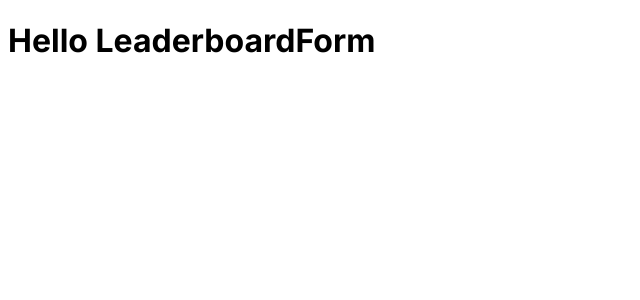
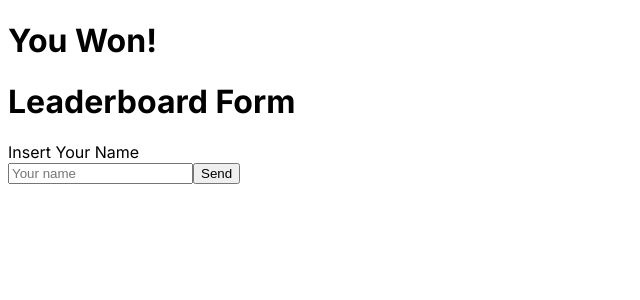
Before and after one commit to adrian1lara/waldo-game, a Next.js app: page /submit in a window 1280 px wide. Shown: the top 300 px of the page, without its empty margins (0-640 px from the left). Built offline with nearby package versions, Linux system fonts and the light colour scheme.

Commit message:
handle logistic to fetch our api and post the data

```diff
--- a/src/app/submit/page.js
+++ b/src/app/submit/page.js
@@ -1,8 +1,53 @@
+"use client"
+import { useEffect, useState } from "react"
 
 export default function LeaderBoardForm() {
+    const [error, setError] = useState(null)
+    const [name, setName] = useState("")
+
+
+    const submitToLeaderboard = async(e) => {
+        e.preventDefault()
+
+        try {
+
+            const response = await fetch("http://localhost:3000/api/leaderboard/submit", {
+                method: 'POST',
+                headers: {
+                    'Content-Type': 'application/json',
+                  },
+                body: JSON.stringify({
+                    name: name,
+                    timer: localStorage.getItem("timeRecord"),
+                    clicks: localStorage.getItem('nClicks')
+                })
+            })
+
+            if(response.ok) {
+
+            } else {
+                const errorRes = await response.json()
+                setError(errorRes.message || "An error occurred")
+            }
+
+        } catch (error) {
+            console.error(error)
+            setError("An error Ocurred")
+        }
+    }
+
+
     return (
         <div>
-            <h1>Hello LeaderboardForm</h1>
+            <h1>You Won!</h1>
+            <h1>Leaderboard Form</h1>
+            <form >
+                <label>Insert Your Name</label>
+                <br />
+                <input placeholder="Your name" type="text" maxLength={10} min={3} value={name} onChange={(e) => setName(e.target.value)}/>
+                <button type="submit" onClick={(e) => submitToLeaderboard(e)}>Send</button>
+                {error && <p> {error}</p>}
+            </form>
         </div>
     )
 }
```
